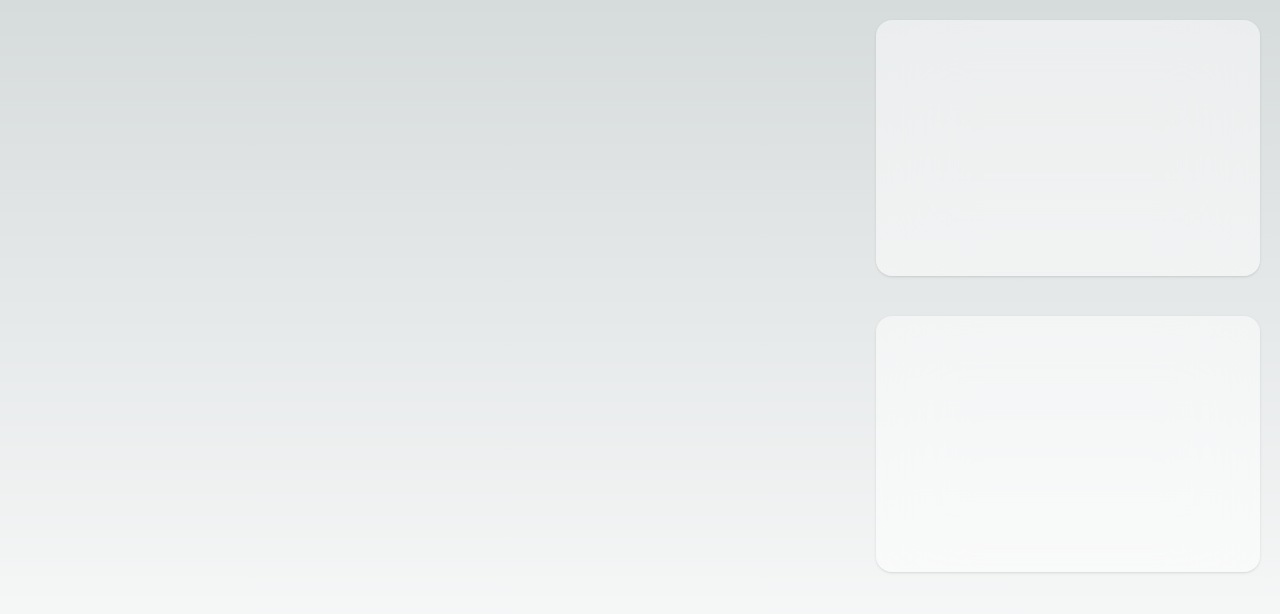
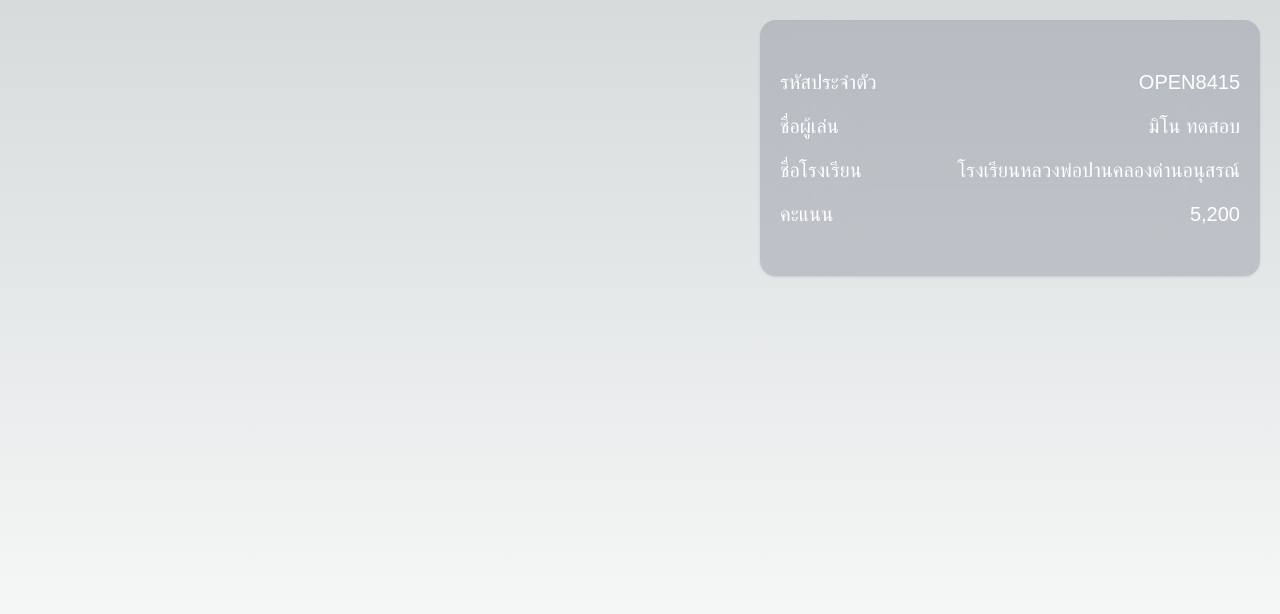
Before and after one commit to tuiteeraphat/game_dron_dru, a Next.js app: page / in a window 1280 px wide. Shown: the top 614 px of the page. Built offline with nearby package versions, Linux system fonts and the light colour scheme; a web font is replaced by a local one.

Commit message:
update render page

```diff
--- a/pages/auth/login.tsx
+++ b/pages/auth/login.tsx
@@ -8,12 +8,8 @@ export default function Register() {
       className={`flex min-h-screen flex-col items-center justify-center p-24 bg-drone`}
     >
       <div className="flex flex-col lg:flex-row">
-        <div className="w-full lg:w-[500px] py-20 lg:py-0  flex flex-col items-center justify-center border bg-gray-500 backdrop-blur-2xl rounded-t-3xl lg:rounded-l-3xl lg:rounded-tr-none">
-          <img
-            src="/images/u_logo.png"
-            alt="dru_logo"
-            className="w-fit h-fit"
-          />
+        <div className="w-full lg:w-[500px] py-20 lg:py-0  flex flex-col items-center justify-center  bg-gray-500/30 backdrop-blur-2xl rounded-t-3xl lg:rounded-l-3xl lg:rounded-tr-none">
+          <img src="/images/u_logo.png" alt="dru_logo" className="h-52" />
         </div>
 
         <div className="bg-white/30 px-5 md:px-20 py-10 backdrop-blur-2xl shadow-md flex flex-col w-full lg:w-[500px] rounded-b-3xl lg:rounded-r-3xl lg:rounded-bl-none items-center">
--- a/pages/auth/register.tsx
+++ b/pages/auth/register.tsx
@@ -8,12 +8,8 @@ export default function Register() {
       className={`flex min-h-screen flex-col items-center justify-center p-24 bg-drone`}
     >
       <div className="flex flex-col lg:flex-row">
-        <div className="w-full lg:w-[500px] py-20 lg:py-0 flex flex-col items-center justify-center bg-gray-500 backdrop-blur-2xl  rounded-t-3xl lg:rounded-l-3xl lg:rounded-tr-none">
-          <img
-            src="/images/u_logo.png"
-            alt="dru_logo"
-            className="w-fit h-fit"
-          />
+        <div className="w-full lg:w-[500px] py-20 lg:py-0 flex flex-col items-center justify-center bg-gray-500/30 backdrop-blur-2xl  rounded-t-3xl lg:rounded-l-3xl lg:rounded-tr-none">
+          <img src="/images/u_logo.png" alt="dru_logo" className="h-52" />
         </div>
 
         <div className="bg-white/30 px-5 md:px-20 py-10 backdrop-blur-2xl shadow-md flex flex-col w-full lg:w-[500px] rounded-b-3xl lg:rounded-r-3xl lg:rounded-bl-none items-center">
--- a/pages/index.tsx
+++ b/pages/index.tsx
@@ -1,10 +1,32 @@
 export default function Home() {
   return (
-    <main className="relative flex min-h-screen flex-col items-center justify-between p-24">
-      <div className="absolute top-5 right-5">
-        <div className="w-96 h-64 bg-white/50 backdrop-blur-2xl rounded-2xl shadow mb-10"></div>
-        <div className="w-96 h-64 bg-white/50 backdrop-blur-2xl rounded-2xl shadow"></div>
+    <main className="w-screen h-screen relative flex flex-col items-center justify-between">
+      <div className="top-5 right-5 fixed">
+        <div className="w-[500px] h-64 p-5 flex flex-col justify-center bg-gray-500/30 backdrop-blur-2xl rounded-2xl shadow mb-5 text-white">
+          <div className="flex justify-between">
+            <span className="text-xl my-2">รหัสประจำตัว</span>
+            <span className="text-xl my-2">OPEN8415</span>
+          </div>
+          <div className="flex justify-between">
+            <span className="text-xl my-2">ชื่อผู้เล่น</span>
+            <span className="text-xl my-2">มิโน ทดสอบ</span>
+          </div>
+          <div className="flex justify-between">
+            <span className="text-xl my-2">ชื่อโรงเรียน</span>
+            <span className="text-xl my-2">
+              โรงเรียนหลวงพ่อปานคลองด่านอนุสรณ์
+            </span>
+          </div>
+          <div className="flex justify-between">
+            <span className="text-xl my-2">คะแนน</span>
+            <span className="text-xl my-2">5,200</span>
+          </div>
+        </div>
+
+        {/* <div className="w-[500px] h-64 bg-white/20 backdrop-blur-2xl rounded-2xl shadow"></div> */}
       </div>
+
+      {/* <img src="/images/background.jpg" /> */}
     </main>
   );
 }
--- a/styles/globals.css
+++ b/styles/globals.css
@@ -23,7 +23,7 @@ img {
 
 body {
   font-family: "IBM Plex Sans Thai", sans-serif;
-  color: rgb(var(--foreground-rgb));
+  color: #3d3a29;
   background: linear-gradient(
       to bottom,
       transparent,
```
